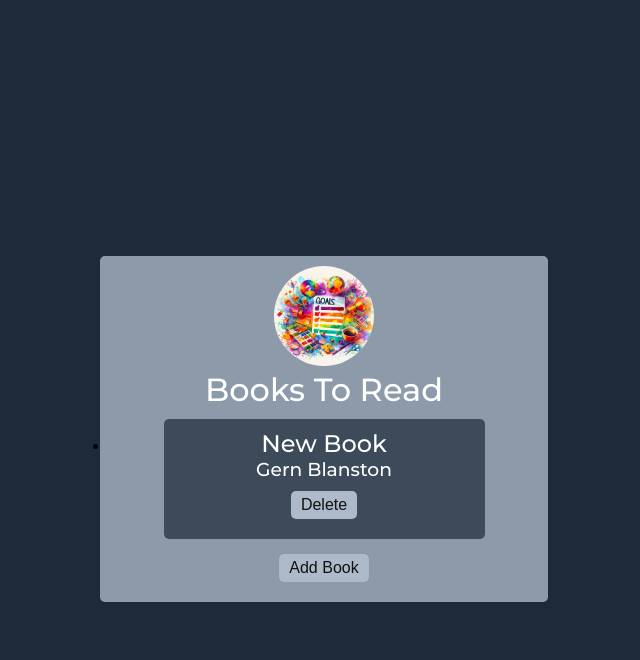
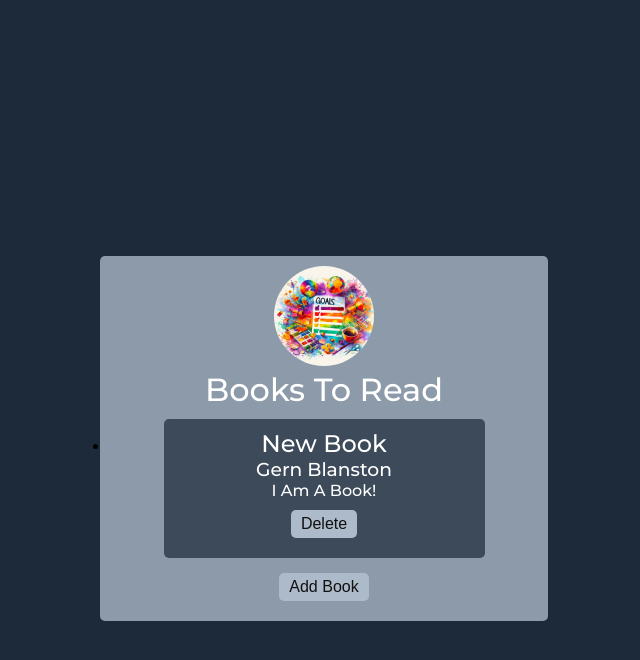
Before and after one commit to giacomo9999/react-and-ts_240103, a React (Vite) app: page / in a window 1280 px wide. Both pictures are taken after a click on the button "Add Book". Shown: the top 660 px of the page, without its empty margins (316-956 px from the left). Built offline with nearby package versions, Linux system fonts and the light colour scheme.

Commit message:
Preparing to shell off BookList as its own component.

```diff
--- a/src/App.tsx
+++ b/src/App.tsx
@@ -32,8 +32,10 @@ export default function App() {
       <ul>
         {books.map((book) => {
           return (
-            <li>
-              <Book title={book.title} author={book.author} id={book.id} />
+            <li key={book.id}>
+              <Book title={book.title} author={book.author} id={book.id}>
+                <p>I Am A Book!</p>
+              </Book>
             </li>
           );
         })}
--- a/src/components/Book.tsx
+++ b/src/components/Book.tsx
@@ -6,15 +6,15 @@ type BookProps = PropsWithChildren<{
   id: number;
 }>;
 
-export default function Book({ title, author}: BookProps) {
+export default function Book({ title, author, children }: BookProps) {
   return (
     <article>
       <div className="container-inner">
         <h2>{title}</h2>
         <h3>{author}</h3>
+        {children}
         <button>Delete</button>
       </div>
-
     </article>
   );
 }
--- a/src/components/BookList.tsx
+++ b/src/components/BookList.tsx
@@ -0,0 +1,3 @@
+export default function BookList() {
+
+}
```
